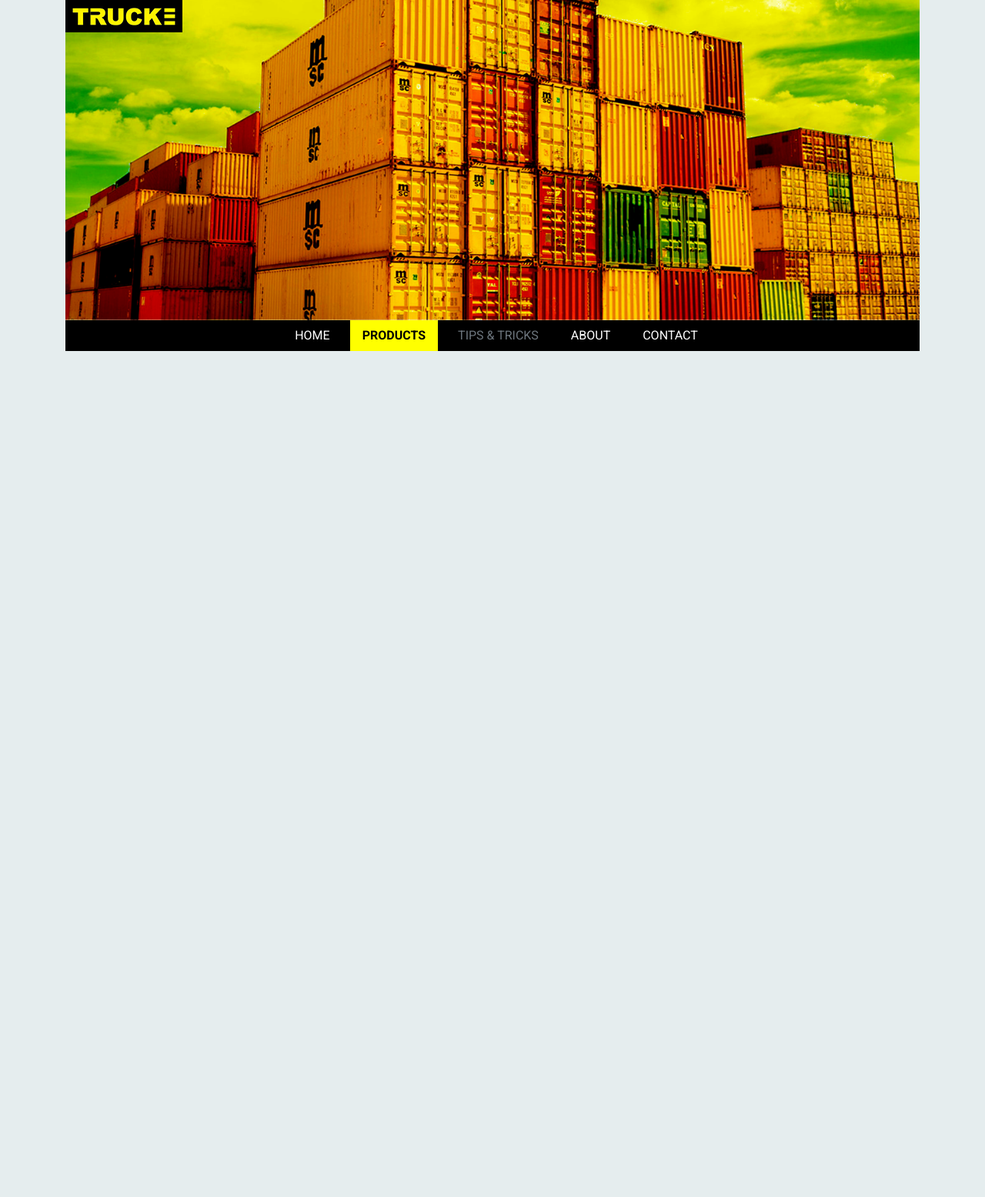
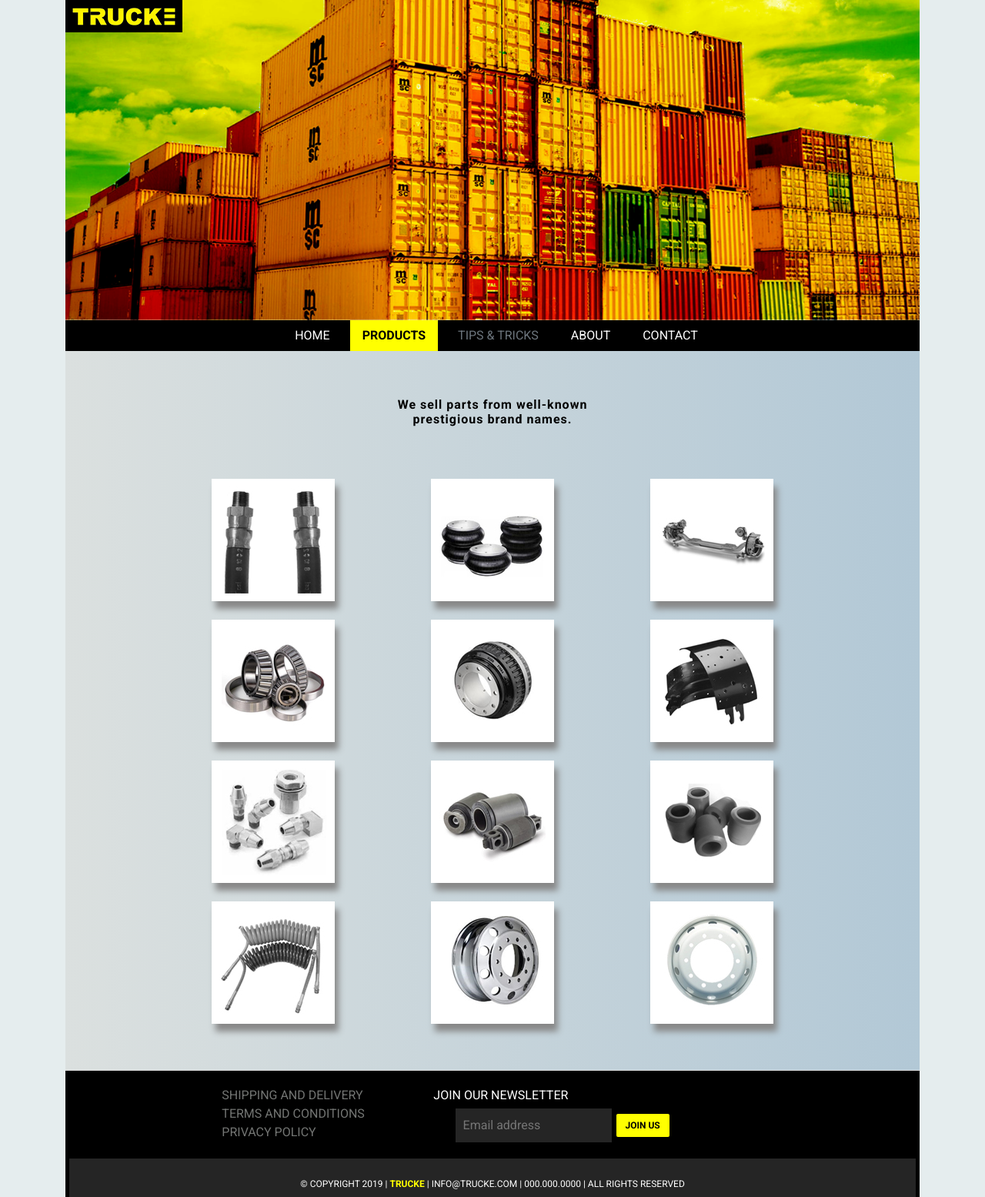
Before and after one commit to mollyme/trucke, a PHP site: page /products.html in a window 1280 px wide. Shown: the whole page at 77% size. Before the commit the page ends 456 px from the top, so only its background shows below. Run offline with PHP 8.4, Linux system fonts and the light colour scheme; some libraries are stand-ins or nearby versions.

Commit message:
products page updated, products image added

```diff
--- a/contact.html
+++ b/contact.html
@@ -100,8 +100,7 @@
                     <p style="text-align: center;"><br>
                     <strong>TRUCKE</strong><br>
 					Address de Yamil, Houston,TX, 77001 <br>
-					info@trucke.com<br>
-                    713.555.5555
+					info@trucke.com | 713.555.5555
 					</p>
                 </div>
             </div>
--- a/css/style.css
+++ b/css/style.css
@@ -142,7 +142,10 @@
       width: 20px;
     }
 
+.divider{
+    height:60px;
 
+}
 
 /*-------- headings  -------------*/
 
@@ -264,29 +267,37 @@
 
 }
 
-.frame{padding:5px;}
+.frame{
+    padding:10px;
+    box-shadow: 5px 10px 8px #888888;
+    background:#fff;
+    /* height:240px;*/
+
+}
  #product img {
     display:inline-block!important;
     width: 100%;
-    /*margin-top:20px; */
+    margin-top:20px;
     position:relative;
     text-align: center;
-     margin:0px;
+    margin:0px auto;
 }
 
 
 .cover{
 	position: absolute;
     z-index: 5;
-    left: 0;
+    /*left: 0; */
     width: 100%;
     height:100%;
-    background-color:#ab1a1a;
+    background-color:#fff;
     top:0px;
   	left:0px;
-    /* opacity: 0.7;
+    opacity: 0.7;
     filter: alpha(opacity=50); /* For IE8 and earlier  */
     display:none;
+
+
 }
 
 .frame:hover >.cover {display:inline-block;}
@@ -295,26 +306,32 @@
 	position:relative;
     margin:0 auto;
     top:45%;
-    font-size:160%;
-    color:#fff;
+    font-size:80%;
+    color:#252525;
     font-weight:bold;
-    text-align: center;
-    line-height: 120%;
-    padding:0 10px;
+    letter-spacing: .2em;
+    text-align: center!important;
+    padding:0px;
 
 }
 .prod_descr {
     position: relative;
+    margin-top:10px;
    	padding:10px;
     width: 100%;
-    color:#ffffff;
+    color:#252525;
     text-align: center;
+    letter-spacing: .1em;
+    line-height: 1.2em;
+    font-size:90%;
+
+
 }
 
 
 .thumbnail {
     border: 0 none;
-    box-shadow: none;
+    box-shadow: 5px 10px 8px #888888; ;
     margin:0;
     padding:0;
 }
--- a/index.html
+++ b/index.html
@@ -112,7 +112,7 @@
             <img class="highlight" src="images/espaniol-icon.png" width="56%" />
             <div class="card-body">
               <p class="card-text-title">Se habla espa&ntilde;ol.<br><br></p>
-                    <p class="card-text">Hola, <br>we are bilingual.
+                    <p class="card-text">Hola, <br>somos bilingues.
                             </p><div id="base"></div>
 
 
--- a/products.html
+++ b/products.html
@@ -10,7 +10,7 @@
   <link href="css/trucke.css" rel="stylesheet">
   <link href="https://fonts.googleapis.com/css?family=Open+Sans:300,400,600,700" rel="stylesheet">
     <link href="https://fonts.googleapis.com/css?family=Roboto+Slab:100,300,400" rel="stylesheet">
-    <link href=https://fonts.googleapis.com/css?family=Roboto:100,300,400,500,700" rel="stylesheet">
+    <link href="https://fonts.googleapis.com/css?family=Roboto:100,300,400,500,700" rel="stylesheet">
 
 
    <link rel="stylesheet" href="css/style.css">
@@ -38,88 +38,153 @@
      <!-- end_of display image slogan -->
 
 <!-- home section -->
-       <!-- <section id="home">
+        <section id="home">
+            <div class="row">
+                <div class="col-md-4"></div>
+
+                <div class="col-md-4">
+                    <h6>We sell parts from well-known <br>prestigious brand names.</h6>
+
+                </div>
+
+            </div>
+
+
+        <!--</section> -->
+        <!-- end home section -->
+
+<div class="divider"></div>
+
+     <!-- products_section start -->
+       <!-- <section class="product"> -->
     <div class="row">
     <div class="col-md-2"></div>
      <div class="col-md-2">
-                    <h1>Welcome!</h1>
-
-                    <a href="about.html"><button type="button" class="btn btn-primary">ABOUT US</button></a>
-                </div>
-                <div class="col-md-4">
-                    <h6>Consolidated shipping and invoicing</h6>
-                    <p style="text-align: center;">We pledge to do our very best to make your </br>experience exporting with us simple and efficient.
-                </div>
-                <div class="col-md-2">
-                    <h5> THE FOUNDERS </h5>
-            </div>
-
-        </section>-->
-        <!-- end home section -->
-
-
-
-     <!-- highlights section -->
-     <!--<div class="container marketing">
-
-    <!-- Four columns with cards wiht company hightlights -->
-
-    <!--<div class="row">
-        <div class="col-md-3">
-          <div class="card mb-3 shadow">
-            <svg class="bd-placeholder-img card-img-top" width="100%" height="225" xmlns="http://www.w3.org/2000/svg" preserveAspectRatio="xMidYMid slice" focusable="false" role="img" aria-label="Placeholder: Thumbnail"><title>Placeholder</title><rect fill="#000" width="100%" height="100%"></rect><text fill="#fff" dy=".3em" x="50%" y="50%">Thumbnail</text></svg>
-            <div class="card-body">
-              <p class="card-text-title">Quick turnarounds on </br> quotes.</p>
-              <p class="card-text">Donec sed odio dui. Etiam porta sem malesuada magna mollis euismod.</p>
-
-
+        <div class="frame">
+            <img src="images/airbrakeshoses.png" alt="airbrakehoses" id="myBtn" />
+                <div class="cover">
+                    <p class="caption">AIR BRAKE HOSES</p>
                 </div>
         </div>
     </div>
-        <div class="col-md-3">
-          <div class="card mb-3 shadow">
-            <svg class="bd-placeholder-img card-img-top" width="100%" height="225" xmlns="http://www.w3.org/2000/svg" preserveAspectRatio="xMidYMid slice" focusable="false" role="img" aria-label="Placeholder: Thumbnail"><title>Placeholder</title><rect fill="#000" width="100%" height="100%"></rect><text fill="#fff" dy=".3em" x="50%" y="50%">Thumbnail</text></svg>
-            <div class="card-body">
-              <p class="card-text-title">Competitive Pricing</p>
-              <p class="card-text">Donec sed odio dui. Etiam porta sem malesuada magna mollis euismod.</p>
-
+        <div class="col-md-1"></div>
+        <div class="col-md-2">
+            <div class="frame">
+            <img src="images/airsprings.jpg" alt="airsprings" id="myBtn" />
+                <div class="cover">
+                    <p class="caption">AIR SPRINGS</p>
                 </div>
             </div>
         </div>
-        <div class="col-md-3">
-          <div class="card mb-3 shadow">
-            <svg class="bd-placeholder-img card-img-top" width="100%" height="225" xmlns="http://www.w3.org/2000/svg" preserveAspectRatio="xMidYMid slice" focusable="false" role="img" aria-label="Placeholder: Thumbnail"><title>Placeholder</title><rect fill="#000" width="100%" height="100%"></rect><text fill="#fff" dy=".3em" x="50%" y="50%">Thumbnail</text></svg>
-            <div class="card-body">
-             <p class="card-text-title">Excellent Customer</br> Service.</p>
-              <p class="card-text">Donec sed odio dui. Etiam porta sem malesuada magna mollis euismod.</p>
+        <div class="col-md-1"></div>
 
-            </div>
-          </div>
-        </div>
-          <div class="col-md-3">
-          <div class="card mb-3 shadow">
-            <svg class="bd-placeholder-img card-img-top" width="100%" height="225" xmlns="http://www.w3.org/2000/svg" preserveAspectRatio="xMidYMid slice" focusable="false" role="img" aria-label="Placeholder: Thumbnail"><title>Placeholder</title><rect fill="#000" width="100%" height="100%"></rect><text fill="#fff" dy=".3em" x="50%" y="50%">Thumbnail</text></svg>
-            <div class="card-body">
-              <p class="card-text-title">Se habla espa&ntilde;ol.</p>
-              <p class="card-text">Donec sed odio dui. Etiam porta sem malesuada magna mollis euismod.</p>
-
+        <div class="col-md-2">
+            <div class="frame">
+                <img src="images/axles.jpg" alt="axles" id="myBtn" />
+                <div class="cover">
+                    <p class="caption">AXLES</p>
                 </div>
             </div>
         </div>
     </div>
-</div> -->
+            <br>
+    <div class="row">
+    <div class="col-md-2"></div>
+     <div class="col-md-2">
+        <div class="frame">
+            <img src="images/bearings.jpg" alt="bearings" id="myBtn" />
+                <div class="cover">
+                    <p class="caption">BEARINGSS</p>
+                </div>
+        </div>
+    </div>
+        <div class="col-md-1"></div>
+        <div class="col-md-2">
+            <div class="frame">
+            <img src="images/breakdrums.jpg" alt="breakdrums" id="myBtn" />
+                <div class="cover">
+                    <p class="caption">BREAKDRUMS</p>
+                </div>
+            </div>
+        </div>
+        <div class="col-md-1"></div>
 
-        <!--end of highlights section -->
+        <div class="col-md-2">
+            <div class="frame">
+                <img src="images/breakshoe.jpg" alt="breakshoe" id="myBtn" />
+                <div class="cover">
+                    <p class="caption">BREAKSHOE</p>
+                </div>
+            </div>
+        </div>
+    </div>
+    <br>
+    <div class="row">
+    <div class="col-md-2"></div>
+     <div class="col-md-2">
+        <div class="frame">
+            <img src="images/brassfitting.jpg" alt="brassfittings" id="myBtn" />
+                <div class="cover">
+                    <p class="caption">BRASSFITTINGS</p>
+                </div>
+        </div>
+    </div>
+        <div class="col-md-1"></div>
+        <div class="col-md-2">
+            <div class="frame">
+            <img src="images/bushings.jpg" alt="bushings" id="myBtn" />
+                <div class="cover">
+                    <p class="caption">BUSHINGS</p>
+                </div>
+            </div>
+        </div>
+        <div class="col-md-1"></div>
 
-       <!-- divider -->
-    		<!--<div class="row divider">
+        <div class="col-md-2">
+            <div class="frame">
+                <img src="images/bushings-pol.jpg" alt="bushings-polyurethane" id="myBtn" />
+                <div class="cover">
+                    <p class="caption">BUSHINGS POLYURETHANE</p>
+                </div>
+            </div>
+        </div>
+    </div>
+            <br>
+                 <div class="row">
+    <div class="col-md-2"></div>
+     <div class="col-md-2">
+        <div class="frame">
+            <img src="images/coiled-hose.jpg" alt="coiled hose assemblies" id="myBtn" />
+                <div class="cover">
+                    <p class="caption">COILED HOSE ASSEMBLIES</p>
+                </div>
+        </div>
+    </div>
+        <div class="col-md-1"></div>
+        <div class="col-md-2">
+            <div class="frame">
+            <img src="images/diskwheelal.jpg" alt="disk wheel aluminium" id="myBtn" />
+                <div class="cover">
+                    <p class="caption">BDISK WHEELS-ALUMINIUM</p>
+                </div>
+            </div>
+        </div>
+        <div class="col-md-1"></div>
+
+        <div class="col-md-2">
+            <div class="frame">
+                <img src="images/diskwheelsteel.jpg" alt="disk wheel steel" id="myBtn" />
+                <div class="cover">
+                    <p class="caption">DISK WHEEL-STEEL</p>
+                </div>
+            </div>
+        </div>
+    </div>
+     </section>
+        <!--end_of products_section -->
 
 
-    		</div>  -->
-         <!-- end of divider -->
-
-
-	<!--<footer>
+	<footer> <!-- start_of footer -->
         <div class="row">
             <div class="col-md-2"></div>
             <div class="col-md-3">
@@ -132,19 +197,24 @@
                	</nav>
             </div>
             <div class="col-md-4">
-                <p style="color:#fff;">JOIN OUR NEWSLETTER</p></br>
-                <input type="text"><button type="button" class="btn btn-primary">JOIN US</button></a>
-
+                <p>JOIN OUR NEWSLETTER</p>
+                     <form class="form_wnomargin mailinglist" method="post" action="send_toemail2.php">
+     			        <div class="form-group">
+            			 <input name="email" type="email" class="inputgray" id="email" aria-describedby="email" placeholder="Email address">
+          			       <a href="join.php"><button type="button" class="btn btn-primary btn-light">JOIN US</button></a>
+                       </div>
+                    </form>
             </div>
         </div>
-        <div class="row">
-            <div class="col-md-10"></div>
-            <div class="col-md-2">
-
-                <p class="tiny">&copy;Copyright 2019, TRUCKE <br> </p>
+            <div class="row gray">
+                <div class="col-md-12"><br>
+                    <p class="tiny" style="vertical-align: center;"> © COPYRIGHT 2019 | <strong class="shine">
+                        TRUCKE </strong> | INFO@TRUCKE.COM | 000.000.0000 | ALL RIGHTS RESERVED
+                    </p>
                 </div>
             </div>
-    </footer> -->
+
+    </footer> <!-- end_of footer -->
 </div>
  <!-- jQuery -->
     <script src="js/jquery-3.1.1.min.js"></script>
```
Also changed, not shown: produc ts.html (deleted, +0 -166 lines), images/airbrakeshoses.png (added), images/airsprings.jpg (added), images/axles.jpg (added), images/bearings.jpg (added), images/brassfitting.jpg (added), images/breakdrums.jpg (added), images/breakshoe.jpg (added), images/bushings-pol.jpg (added), images/bushings.jpg (added), images/coiled-hose.jpg (added), images/diskwheelal.jpg (added), images/diskwheelsteel.jpg (added). Lines whose indentation alone changed are shown as unchanged.
